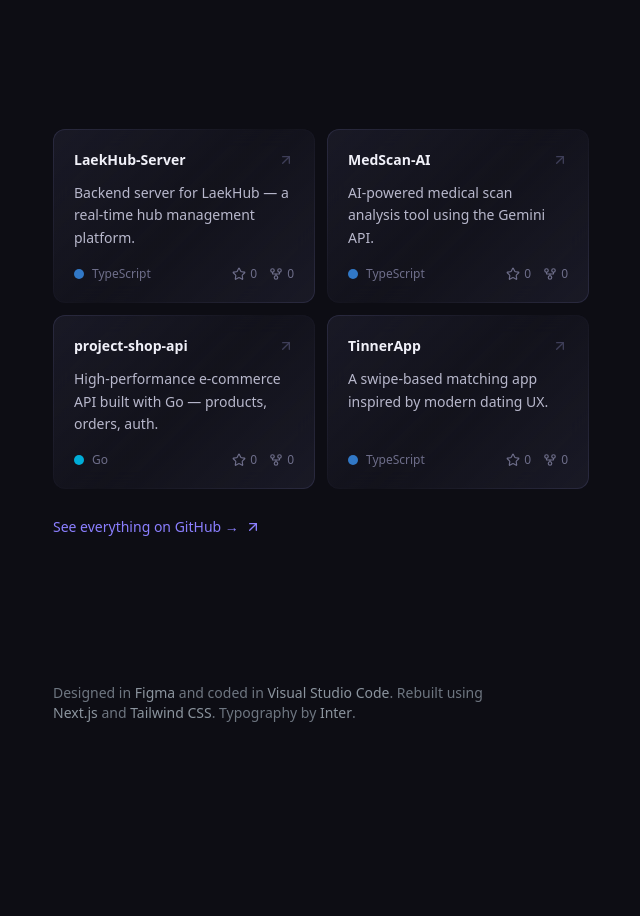
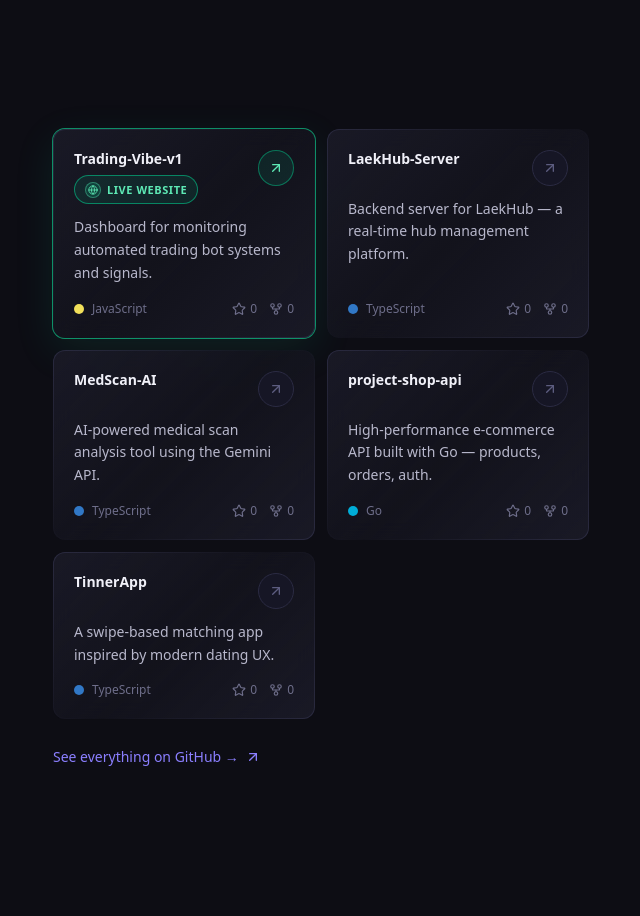
Before and after one commit to Bannawat01/portfolio, a Next.js app: page / in a window 1280 px wide. Shown: the part 1780-2696 px from the top of the page, without its empty margins (595-1235 px from the left). Before the commit the page ends 2599 px from the top, so only its background shows below. Built offline with nearby package versions, Linux system fonts and the light colour scheme.

Commit message:
feat: enhance Projects section with live website indicator and improved layout

```diff
--- a/src/components/sections/Projects.tsx
+++ b/src/components/sections/Projects.tsx
@@ -2,7 +2,7 @@
 
 import { useLanguage } from '@/context/LanguageContext';
 import { motion } from 'framer-motion';
-import { Star, GitFork, ArrowUpRight } from 'lucide-react';
+import { Star, GitFork, ArrowUpRight, Globe } from 'lucide-react';
 
 const langDot: Record<string, string> = {
     TypeScript: '#3178c6',
@@ -12,6 +12,16 @@
 };
 
 const projects = [
+    {
+        name: 'Trading-Vibe-v1',
+        url: 'https://trading-vibe-v1-git-master-bannawat01s-projects.vercel.app/',
+        description: 'Dashboard for monitoring automated trading bot systems and signals.',
+        language: 'JavaScript',
+        type: 'live',
+        stars: 0,
+        forks: 0,
+        updatedAt: 'Mar 2026',
+    },
     {
         name: 'LaekHub-Server',
         url: 'https://github.com/Bannawat01/LaekHub-Server',
@@ -73,6 +83,7 @@
             <ul className="grid grid-cols-1 sm:grid-cols-2 gap-3">
                 {projects.map((project, index) => {
                     const dot = langDot[project.language] ?? '#6e6e8a';
+                    const isLiveWebsite = project.type === 'live';
                     return (
                         <motion.li
                             key={project.name}
@@ -87,14 +98,35 @@
                                 href={project.url}
                                 target="_blank"
                                 rel="noreferrer"
-                                className="project-card group flex flex-col h-full rounded-xl p-5"
+                                className={`project-card group flex flex-col h-full rounded-xl p-5 ${
+                                    isLiveWebsite ? 'ring-1 ring-emerald-400/45 shadow-[0_0_0_1px_rgba(52,211,153,0.35),0_12px_40px_rgba(16,185,129,0.12)]' : ''
+                                }`}
                             >
                                 {/* Repo name */}
-                                <div className="flex items-center justify-between mb-3">
-                                    <span className="text-sm font-semibold text-[#f0f0f8] group-hover:text-white transition-colors">
-                                        {project.name}
+                                <div className="flex items-start justify-between gap-3 mb-3">
+                                    <div className="min-w-0">
+                                        <span className="block text-sm font-semibold leading-tight text-[#f0f0f8] group-hover:text-white transition-colors">
+                                            {project.name}
+                                        </span>
+                                        {isLiveWebsite && (
+                                            <span className="mt-2 inline-flex items-center gap-1.5 rounded-full border border-emerald-400/55 bg-emerald-400/10 px-2.5 py-1 text-[10px] font-semibold uppercase tracking-wider text-emerald-300 sm:text-[11px]">
+                                                <span className="inline-flex h-4 w-4 items-center justify-center rounded-full border border-emerald-300/40 bg-emerald-400/15">
+                                                    <Globe className="h-2.5 w-2.5" />
+                                                </span>
+                                                <span className="sm:hidden">Live</span>
+                                                <span className="hidden sm:inline">Live Website</span>
+                                            </span>
+                                        )}
+                                    </div>
+                                    <span
+                                        className={`inline-flex h-8 w-8 shrink-0 items-center justify-center rounded-full border transition-all sm:h-9 sm:w-9 ${
+                                            isLiveWebsite
+                                                ? 'border-emerald-400/45 bg-emerald-400/10 text-emerald-300 group-hover:bg-emerald-400/20'
+                                                : 'border-[#2b2b43] bg-[#161625] text-[#5d5d80] group-hover:border-[#3c3c5b] group-hover:text-[#8b7fff]'
+                                        }`}
+                                    >
+                                        <ArrowUpRight className="h-4 w-4 transition-transform group-hover:-translate-y-0.5 group-hover:translate-x-0.5" />
                                     </span>
-                                    <ArrowUpRight className="h-4 w-4 text-[#3e3e58] group-hover:text-[#8b7fff] transition-all group-hover:-translate-y-0.5 group-hover:translate-x-0.5" />
                                 </div>
 
                                 {/* Description */}
```
